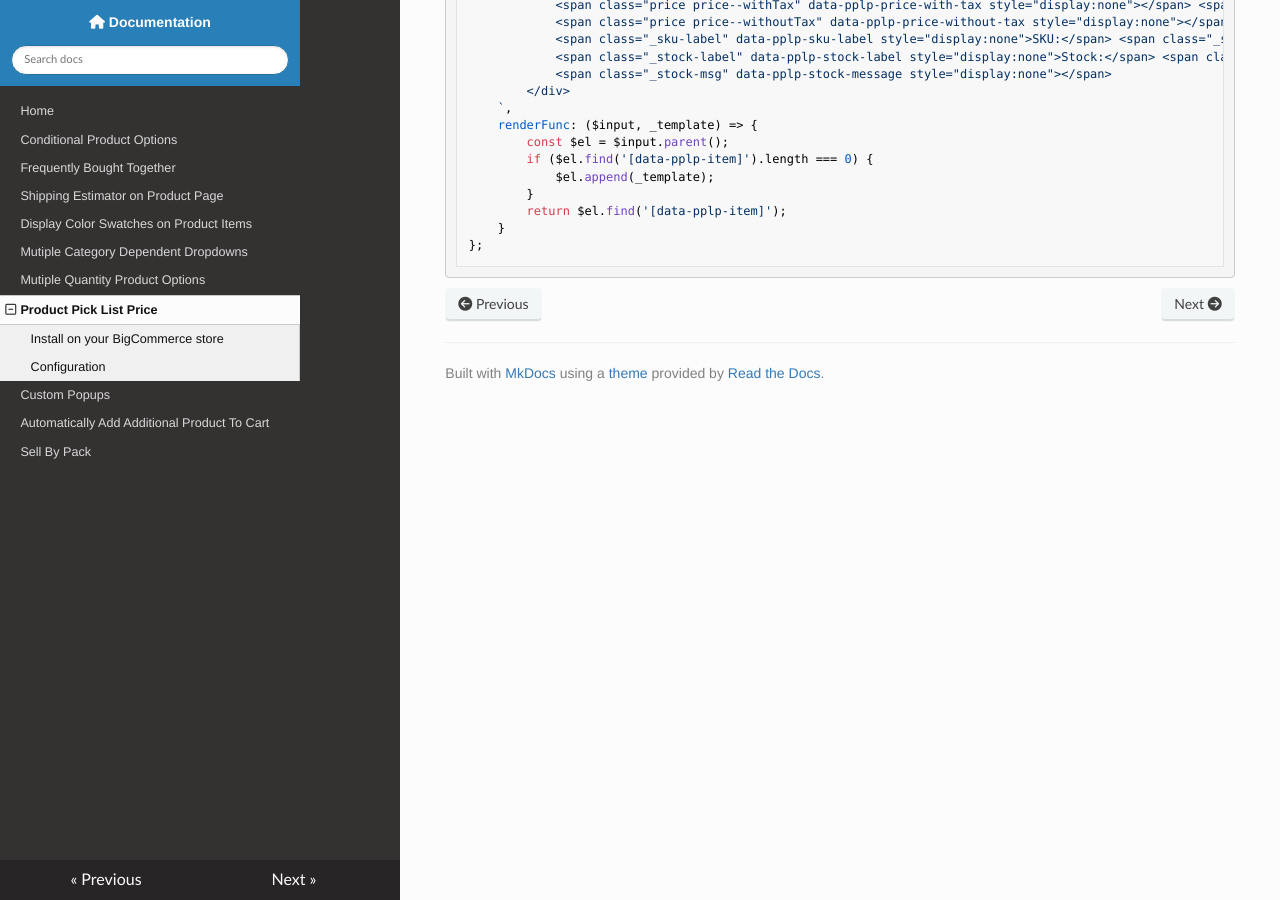
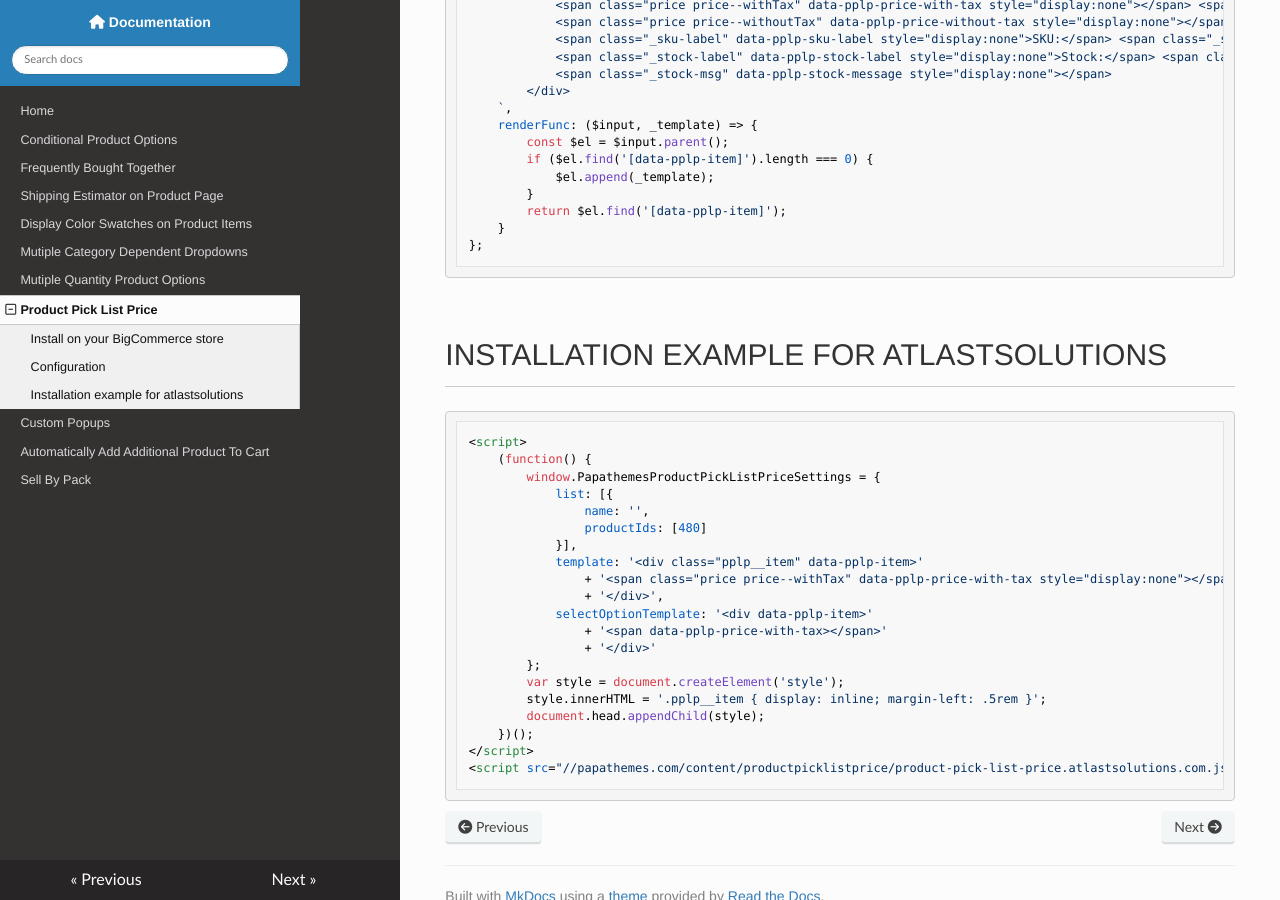
Before and after one commit to tvlgiao/bc-addons-docs, an MkDocs documentation site: the page built from docs/product-pick-list-price.md, in a window 1280 px wide and 900 px high, scrolled down 1085 px. Built offline with MkDocs 1.6.1, drawn with Linux system fonts in a browser that asks for light colours; nearby versions of some CDN libraries.

````diff
--- a/docs/product-pick-list-price.md
+++ b/docs/product-pick-list-price.md
@@ -57,3 +57,29 @@ window.window.PapathemesProductPickListPriceSettings = {
     }
 };
 ```
+
+## Installation example for atlastsolutions
+
+
+```html
+<script>
+    (function() {
+        window.PapathemesProductPickListPriceSettings = {
+            list: [{
+                name: '',
+                productIds: [480]
+            }],
+            template: '<div class="pplp__item" data-pplp-item>'
+                + '<span class="price price--withTax" data-pplp-price-with-tax style="display:none"></span>'
+                + '</div>',
+            selectOptionTemplate: '<div data-pplp-item>'
+                + '<span data-pplp-price-with-tax></span>'
+                + '</div>'
+        };
+        var style = document.createElement('style');
+        style.innerHTML = '.pplp__item { display: inline; margin-left: .5rem }';
+        document.head.appendChild(style);
+    })();
+</script>
+<script src="//papathemes.com/content/productpicklistprice/product-pick-list-price.atlastsolutions.com.js" async></script>
+```
````
Also changed, not shown: docs/multiple-quantity-product-options.md (+10 -0 lines), docs/others.md (added, +50 -0 lines), docs/shipment-details.md (added, +40 -0 lines), docs/img/shipment-details.png (added).
